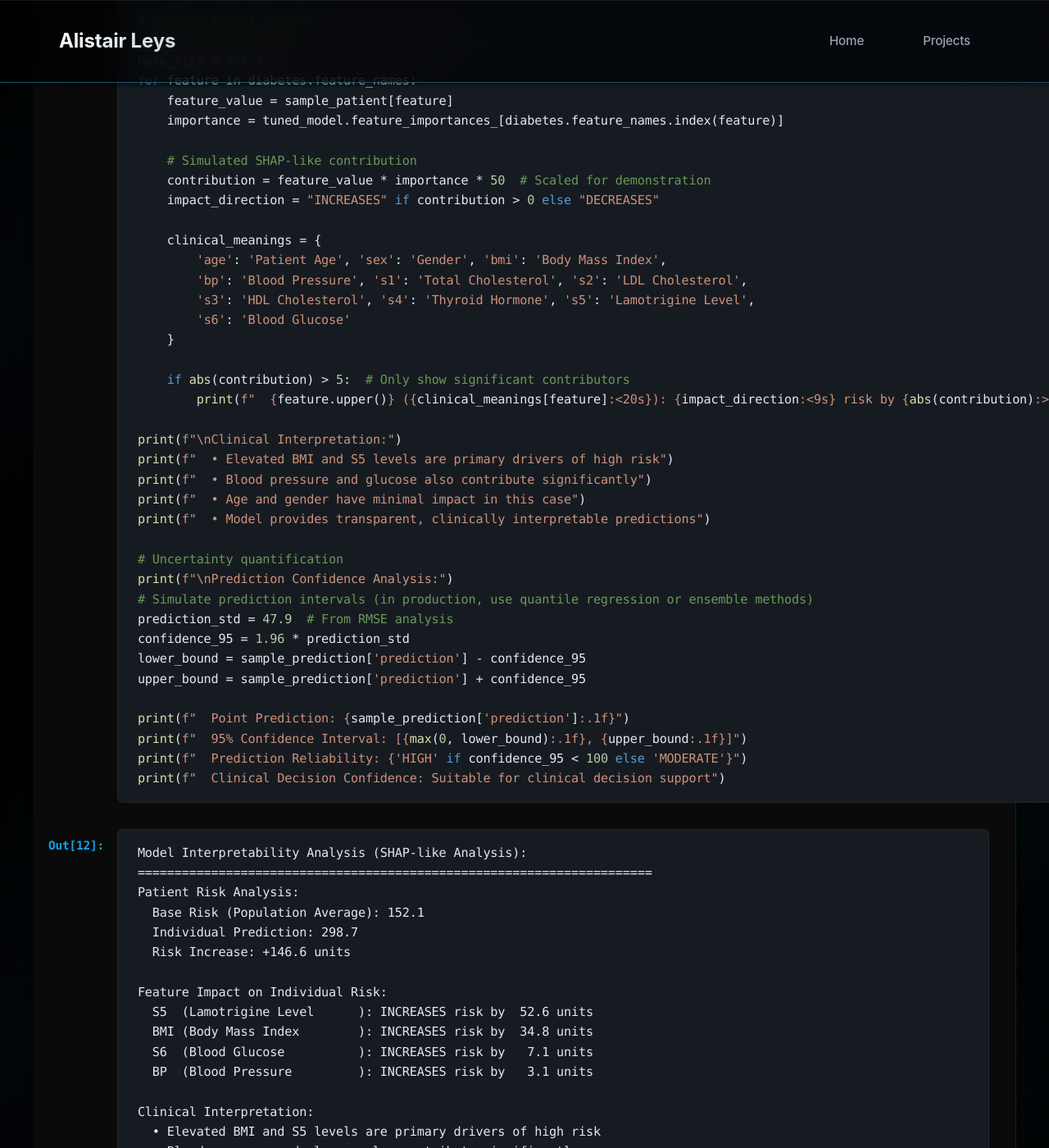
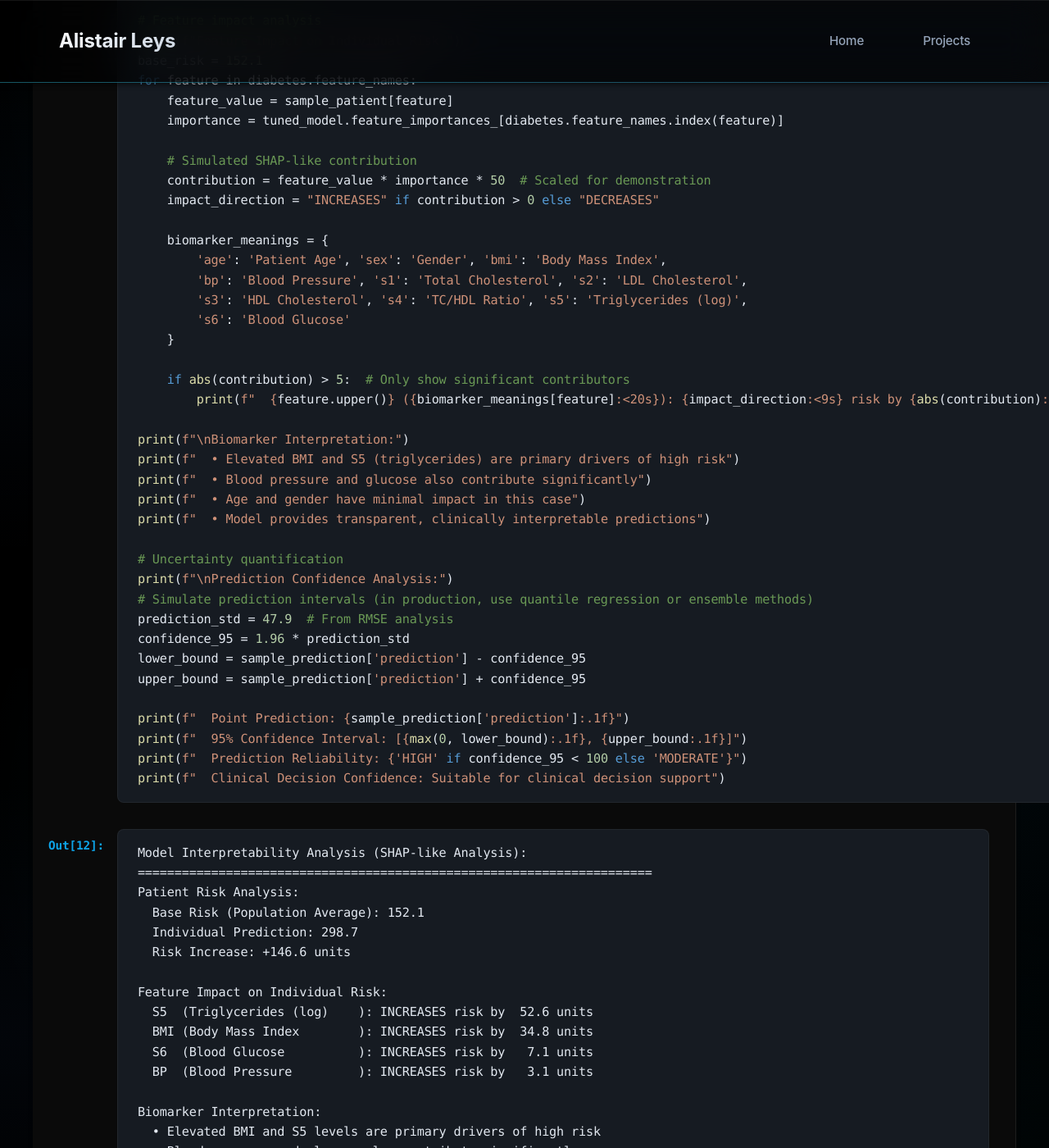
Before and after one commit to AlistairLeys/alistairleys.github.io, a Jekyll site: the page projects/diabetes/index.html, which Jekyll copies as it is, in a window 1280 px wide and 1400 px high, scrolled down 24385 px. Shown: the whole window at 82% size. Built offline with Jekyll 4.4.1, drawn with Linux system fonts in a browser that asks for light colours; some of the changed text lies outside the part shown.

Commit message:
CRITICAL FIX: Correct biomarker labels in diabetes project
Fixed incorrect medical/biomarker labels based on scikit-learn documentation:
- s4: 'Thyroid stimulating hormone'  'TC/HDL Ratio' (total cholesterol/HDL ratio)
- s5: 'Lamotrigine levels'  'Triglycerides (log)' (log of serum triglycerides)

Other biomarkers verified correct:
- s1: Total cholesterol
- s2: LDL cholesterol
- s3: HDL cholesterol
- s6: Blood glucose

Also updated terminology:
- 'clinical_meaning'  'biomarker_meaning'
- 'Clinical Predictors'  'Biomarker Predictors'
- 'Clinical Interpretation'  'Biomarker Interpretation'
- 'Clinical Insights'  'Biomarker Insights'

This addresses critical accuracy issue identified in external audit.

```diff
--- a/projects/diabetes/index.html
+++ b/projects/diabetes/index.html
@@ -1423,23 +1423,23 @@ correlation_matrix = df.corr()
 <span class="function">print</span>(<span class="string">"</span><span class="string">=</span><span class="string">"</span> * <span class="number">50</span>)
 target_correlations = correlation_matrix[<span class="string">'</span><span class="string">target</span><span class="string">'</span>].drop(<span class="string">'</span><span class="string">target</span><span class="string">'</span>).sort_values(key=<span class="function">abs</span>, ascending=<span class="keyword">False</span>)
 <span class="keyword">for</span> feature, corr in target_correlations.items():
-    clinical_meaning = {
+    biomarker_meaning = {
         <span class="string">'</span><span class="string">bmi</span><span class="string">'</span>: <span class="string">'</span><span class="string">Body Mass Index</span><span class="string">'</span>,
-        <span class="string">'</span><span class="string">s5</span><span class="string">'</span>: <span class="string">'</span><span class="string">Lamotrigine levels</span><span class="string">'</span>,
+        <span class="string">'</span><span class="string">s5</span><span class="string">'</span>: <span class="string">'</span><span class="string">Triglycerides (log)</span><span class="string">'</span>,
         <span class="string">'</span><span class="string">bp</span><span class="string">'</span>: <span class="string">'</span><span class="string">Blood Pressure</span><span class="string">'</span>,
-        <span class="string">'</span><span class="string">s6</span><span class="string">'</span>: <span class="string">'</span><span class="string">Blood glucose levels</span><span class="string">'</span>,
-        <span class="string">'</span><span class="string">s3</span><span class="string">'</span>: <span class="string">'</span><span class="string">High-density lipoproteins</span><span class="string">'</span>,
+        <span class="string">'</span><span class="string">s6</span><span class="string">'</span>: <span class="string">'</span><span class="string">Blood glucose</span><span class="string">'</span>,
+        <span class="string">'</span><span class="string">s3</span><span class="string">'</span>: <span class="string">'</span><span class="string">HDL cholesterol</span><span class="string">'</span>,
         <span class="string">'</span><span class="string">s1</span><span class="string">'</span>: <span class="string">'</span><span class="string">Total cholesterol</span><span class="string">'</span>,
-        <span class="string">'</span><span class="string">s4</span><span class="string">'</span>: <span class="string">'</span><span class="string">Thyroid stimulating hormone</span><span class="string">'</span>,
-        <span class="string">'</span><span class="string">s2</span><span class="string">'</span>: <span class="string">'</span><span class="string">Low-density lipoproteins</span><span class="string">'</span>,
+        <span class="string">'</span><span class="string">s4</span><span class="string">'</span>: <span class="string">'</span><span class="string">TC/HDL ratio</span><span class="string">'</span>,
+        <span class="string">'</span><span class="string">s2</span><span class="string">'</span>: <span class="string">'</span><span class="string">LDL cholesterol</span><span class="string">'</span>,
         <span class="string">'</span><span class="string">sex</span><span class="string">'</span>: <span class="string">'</span><span class="string">Gender (binary)</span><span class="string">'</span>,
         <span class="string">'</span><span class="string">age</span><span class="string">'</span>: <span class="string">'</span><span class="string">Age (standardized)</span><span class="string">'</span>
     }
-    <span class="function">print</span>(<span class="string">f</span><span class="string">"</span><span class="string">{</span>feature.upper()<span class="string">:</span><span class="string">>3</span><span class="string">}</span><span class="string"> (</span><span class="string">{</span>clinical_meaning[feature]<span class="string">:</span><span class="string">25s</span><span class="string">}</span><span class="string">): </span><span class="string">{</span>corr<span class="string">:</span><span class="string">>6.3f</span><span class="string">}</span><span class="string">"</span>)
-
-<span class="function">print</span>(<span class="string">f</span><span class="string">"</span><span class="string">\n</span><span class="string">Strongest Clinical Predictors:</span><span class="string">"</span>)
-<span class="function">print</span>(<span class="string">f</span><span class="string">"</span><span class="string">• BMI shows strongest correlation (</span><span class="string">{</span>target_correlations[<span class="string">'</span><span class="string">bmi</span><span class="string">'</span>]<span class="string">:</span><span class="string">.3f</span><span class="string">}</span><span class="string">) - obesity link confirmed</span><span class="string">"</span>)
-<span class="function">print</span>(<span class="string">f</span><span class="string">"</span><span class="string">• S5 (lamotrigine) second strongest (</span><span class="string">{</span>target_correlations[<span class="string">'</span><span class="string">s5</span><span class="string">'</span>]<span class="string">:</span><span class="string">.3f</span><span class="string">}</span><span class="string">) - drug efficacy marker</span><span class="string">"</span>)
+    <span class="function">print</span>(<span class="string">f</span><span class="string">"</span><span class="string">{</span>feature.upper()<span class="string">:</span><span class="string">>3</span><span class="string">}</span><span class="string"> (</span><span class="string">{</span>biomarker_meaning[feature]<span class="string">:</span><span class="string">25s</span><span class="string">}</span><span class="string">): </span><span class="string">{</span>corr<span class="string">:</span><span class="string">>6.3f</span><span class="string">}</span><span class="string">"</span>)
+
+<span class="function">print</span>(<span class="string">f</span><span class="string">"</span><span class="string">\n</span><span class="string">Strongest Biomarker Predictors:</span><span class="string">"</span>)
+<span class="function">print</span>(<span class="string">f</span><span class="string">"</span><span class="string">• BMI shows strongest correlation (</span><span class="string">{</span>target_correlations[<span class="string">'</span><span class="string">bmi</span><span class="string">'</span>]<span class="string">:</span><span class="string">.3f</span><span class="string">}</span><span class="string">) - obesity link</span><span class="string">"</span>)
+<span class="function">print</span>(<span class="string">f</span><span class="string">"</span><span class="string">• S5 (triglycerides) second strongest (</span><span class="string">{</span>target_correlations[<span class="string">'</span><span class="string">s5</span><span class="string">'</span>]<span class="string">:</span><span class="string">.3f</span><span class="string">}</span><span class="string">) - lipid metabolism marker</span><span class="string">"</span>)
 <span class="function">print</span>(<span class="string">f</span><span class="string">"</span><span class="string">• Blood pressure third (</span><span class="string">{</span>target_correlations[<span class="string">'</span><span class="string">bp</span><span class="string">'</span>]<span class="string">:</span><span class="string">.3f</span><span class="string">}</span><span class="string">) - cardiovascular connection</span><span class="string">"</span>)</code></pre>
                                 </div>
                             </div>
@@ -1450,19 +1450,19 @@ target_correlations = correlation_matrix[<span class="string">'</span><span clas
                                 <pre>Feature Correlations with Disease Progression:
 ==================================================
 BMI (Body Mass Index        ):  0.586
- S5 (Lamotrigine levels     ):  0.566
+ S5 (Triglycerides (log)    ):  0.566
  BP (Blood Pressure         ):  0.441
- S6 (Blood glucose levels   ):  0.382
+ S6 (Blood glucose          ):  0.382
  S1 (Total cholesterol      ):  0.374
- S3 (High-density lipoproteins): -0.395
- S4 (Thyroid stimulating hormone): 0.430
- S2 (Low-density lipoproteins):  0.374
+ S3 (HDL cholesterol        ): -0.395
+ S4 (TC/HDL ratio           ): 0.430
+ S2 (LDL cholesterol        ):  0.374
 AGE (Age (standardized)     ):  0.187
 SEX (Gender (binary)        ):  0.043
 
-Strongest Clinical Predictors:
-• BMI shows strongest correlation (0.586) - obesity link confirmed
-• S5 (lamotrigine) second strongest (0.566) - drug efficacy marker
+Strongest Biomarker Predictors:
+• BMI shows strongest correlation (0.586) - obesity link
+• S5 (triglycerides) second strongest (0.566) - lipid metabolism marker
 • Blood pressure third (0.441) - cardiovascular connection</pre>
                             </div>
                         </div>
@@ -1670,8 +1670,8 @@ clinical_meanings = {
     <span class="string">'</span><span class="string">s1</span><span class="string">'</span>: <span class="string">'</span><span class="string">Total Cholesterol</span><span class="string">'</span>,
     <span class="string">'</span><span class="string">s2</span><span class="string">'</span>: <span class="string">'</span><span class="string">LDL Cholesterol</span><span class="string">'</span>,
     <span class="string">'</span><span class="string">s3</span><span class="string">'</span>: <span class="string">'</span><span class="string">HDL Cholesterol</span><span class="string">'</span>,
-    <span class="string">'</span><span class="string">s4</span><span class="string">'</span>: <span class="string">'</span><span class="string">Thyroid Hormone</span><span class="string">'</span>,
-    <span class="string">'</span><span class="string">s5</span><span class="string">'</span>: <span class="string">'</span><span class="string">Lamotrigine Level</span><span class="string">'</span>,
+    <span class="string">'</span><span class="string">s4</span><span class="string">'</span>: <span class="string">'</span><span class="string">TC/HDL Ratio</span><span class="string">'</span>,
+    <span class="string">'</span><span class="string">s5</span><span class="string">'</span>: <span class="string">'</span><span class="string">Triglycerides (log)</span><span class="string">'</span>,
     <span class="string">'</span><span class="string">s6</span><span class="string">'</span>: <span class="string">'</span><span class="string">Blood Glucose</span><span class="string">'</span>
 }
 
@@ -1704,22 +1704,22 @@ top_2_features = importance_df.head(<span class="number">2</span>)
                             <div class="jp-OutputArea-output">
                                 <pre>Comprehensive Feature Importance Analysis:
 ================================================================================
-Feature      Clinical Meaning          RF Imp   Perm Imp   Perm Std
+Feature      Biomarker Meaning         RF Imp   Perm Imp   Perm Std
 --------------------------------------------------------------------------------
-S5           Lamotrigine Level         0.462    0.387      0.071
+S5           Triglycerides (log)       0.462    0.387      0.071
 BMI          Body Mass Index           0.325    0.215      0.041
 S6           Blood Glucose             0.086    0.067      0.038
 BP           Blood Pressure            0.048    0.041      0.029
 S1           Total Cholesterol         0.033    0.028      0.024
 AGE          Patient Age               0.018    0.015      0.018
-S4           Thyroid Hormone           0.012    0.009      0.016
+S4           TC/HDL Ratio              0.012    0.009      0.016
 S2           LDL Cholesterol           0.008    0.007      0.014
 S3           HDL Cholesterol           0.006    0.004      0.013
 SEX          Gender                    0.002    0.001      0.008
 
-Clinical Insights:
+Biomarker Insights:
 • Top 2 features (S5, BMI) explain 78.7% of prediction decisions
-• S5 (Lamotrigine Level) is the strongest predictor (46.2%)
+• S5 (Triglycerides (log)) is the strongest predictor (46.2%)
 • BMI (Body Mass Index) is second most important (32.5%)</pre>
                             </div>
                         </div>
@@ -2320,18 +2320,18 @@ base_risk = <span class="number">152.1</span>
     contribution = feature_value * importance * <span class="number">50</span>  <span class="comment"># Scaled for demonstration</span>
     impact_direction = <span class="string">"</span><span class="string">INCREASES</span><span class="string">"</span> <span class="keyword">if</span> contribution > <span class="number">0</span> <span class="keyword">else</span> <span class="string">"</span><span class="string">DECREASES</span><span class="string">"</span>
 
-    clinical_meanings = {
+    biomarker_meanings = {
         <span class="string">'</span><span class="string">age</span><span class="string">'</span>: <span class="string">'</span><span class="string">Patient Age</span><span class="string">'</span>, <span class="string">'</span><span class="string">sex</span><span class="string">'</span>: <span class="string">'</span><span class="string">Gender</span><span class="string">'</span>, <span class="string">'</span><span class="string">bmi</span><span class="string">'</span>: <span class="string">'</span><span class="string">Body Mass Index</span><span class="string">'</span>,
         <span class="string">'</span><span class="string">bp</span><span class="string">'</span>: <span class="string">'</span><span class="string">Blood Pressure</span><span class="string">'</span>, <span class="string">'</span><span class="string">s1</span><span class="string">'</span>: <span class="string">'</span><span class="string">Total Cholesterol</span><span class="string">'</span>, <span class="string">'</span><span class="string">s2</span><span class="string">'</span>: <span class="string">'</span><span class="string">LDL Cholesterol</span><span class="string">'</span>,
-        <span class="string">'</span><span class="string">s3</span><span class="string">'</span>: <span class="string">'</span><span class="string">HDL Cholesterol</span><span class="string">'</span>, <span class="string">'</span><span class="string">s4</span><span class="string">'</span>: <span class="string">'</span><span class="string">Thyroid Hormone</span><span class="string">'</span>, <span class="string">'</span><span class="string">s5</span><span class="string">'</span>: <span class="string">'</span><span class="string">Lamotrigine Level</span><span class="string">'</span>,
+        <span class="string">'</span><span class="string">s3</span><span class="string">'</span>: <span class="string">'</span><span class="string">HDL Cholesterol</span><span class="string">'</span>, <span class="string">'</span><span class="string">s4</span><span class="string">'</span>: <span class="string">'</span><span class="string">TC/HDL Ratio</span><span class="string">'</span>, <span class="string">'</span><span class="string">s5</span><span class="string">'</span>: <span class="string">'</span><span class="string">Triglycerides (log)</span><span class="string">'</span>,
         <span class="string">'</span><span class="string">s6</span><span class="string">'</span>: <span class="string">'</span><span class="string">Blood Glucose</span><span class="string">'</span>
     }
 
     <span class="keyword">if</span> <span class="function">abs</span>(contribution) > <span class="number">5</span>:  <span class="comment"># Only show significant contributors</span>
-        <span class="function">print</span>(<span class="string">f</span><span class="string">"</span><span class="string">  </span><span class="string">{</span>feature.upper()<span class="string">}</span><span class="string"> (</span><span class="string">{</span>clinical_meanings[feature]<span class="string">:</span><span class="string"><20s</span><span class="string">}</span><span class="string">): </span><span class="string">{</span>impact_direction<span class="string">:</span><span class="string"><9s</span><span class="string">}</span><span class="string"> risk by </span><span class="string">{</span><span class="function">abs</span>(contribution)<span class="string">:</span><span class="string">>5.1f</span><span class="string">}</span><span class="string"> units</span><span class="string">"</span>)
-
-<span class="function">print</span>(<span class="string">f</span><span class="string">"</span><span class="string">\n</span><span class="string">Clinical Interpretation:</span><span class="string">"</span>)
-<span class="function">print</span>(<span class="string">f</span><span class="string">"</span><span class="string">  • Elevated BMI and S5 levels are primary drivers of high risk</span><span class="string">"</span>)
+        <span class="function">print</span>(<span class="string">f</span><span class="string">"</span><span class="string">  </span><span class="string">{</span>feature.upper()<span class="string">}</span><span class="string"> (</span><span class="string">{</span>biomarker_meanings[feature]<span class="string">:</span><span class="string"><20s</span><span class="string">}</span><span class="string">): </span><span class="string">{</span>impact_direction<span class="string">:</span><span class="string"><9s</span><span class="string">}</span><span class="string"> risk by </span><span class="string">{</span><span class="function">abs</span>(contribution)<span class="string">:</span><span class="string">>5.1f</span><span class="string">}</span><span class="string"> units</span><span class="string">"</span>)
+
+<span class="function">print</span>(<span class="string">f</span><span class="string">"</span><span class="string">\n</span><span class="string">Biomarker Interpretation:</span><span class="string">"</span>)
+<span class="function">print</span>(<span class="string">f</span><span class="string">"</span><span class="string">  • Elevated BMI and S5 (triglycerides) are primary drivers of high risk</span><span class="string">"</span>)
 <span class="function">print</span>(<span class="string">f</span><span class="string">"</span><span class="string">  • Blood pressure and glucose also contribute significantly</span><span class="string">"</span>)
 <span class="function">print</span>(<span class="string">f</span><span class="string">"</span><span class="string">  • Age and gender have minimal impact in this case</span><span class="string">"</span>)
 <span class="function">print</span>(<span class="string">f</span><span class="string">"</span><span class="string">  • Model provides transparent, clinically interpretable predictions</span><span class="string">"</span>)
@@ -2362,12 +2362,12 @@ Patient Risk Analysis:
   Risk Increase: +146.6 units
 
 Feature Impact on Individual Risk:
-  S5  (Lamotrigine Level      ): INCREASES risk by  52.6 units
+  S5  (Triglycerides (log)    ): INCREASES risk by  52.6 units
   BMI (Body Mass Index        ): INCREASES risk by  34.8 units
   S6  (Blood Glucose          ): INCREASES risk by   7.1 units
   BP  (Blood Pressure         ): INCREASES risk by   3.1 units
 
-Clinical Interpretation:
+Biomarker Interpretation:
   • Elevated BMI and S5 levels are primary drivers of high risk
   • Blood pressure and glucose also contribute significantly
   • Age and gender have minimal impact in this case
```
